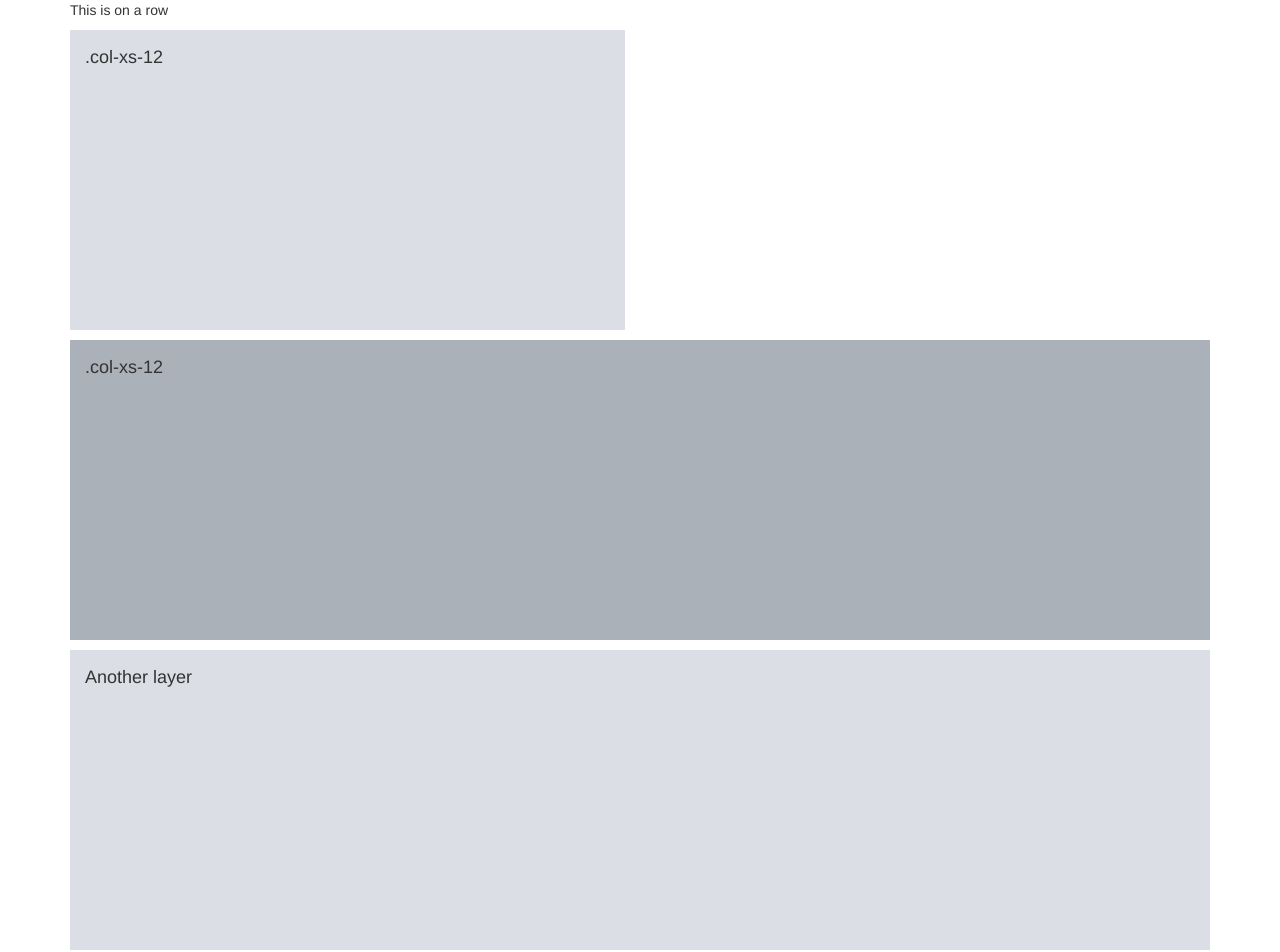
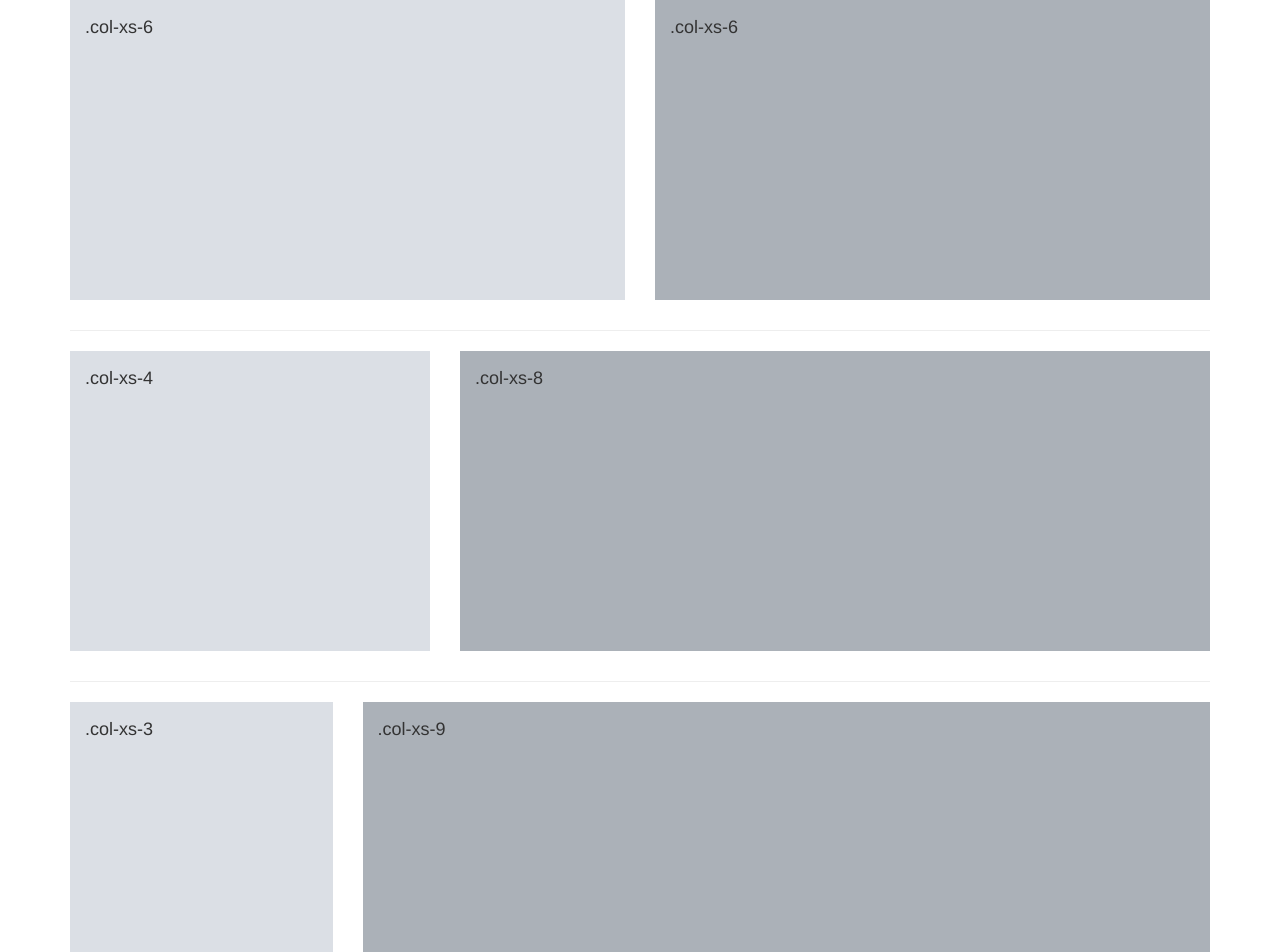
Before and after one commit to AABoachie/Bootstrap-Play, an Angular app in the folder ng-bootstrap-play/: page / in a window 1280 px wide. Shown: the top 952 px of the page. Built offline with nearby package versions, Linux system fonts and the light colour scheme.

Commit message:
playing with columns

```diff
--- a/ng-bootstrap-play/src/app/app.component.html
+++ b/ng-bootstrap-play/src/app/app.component.html
@@ -2,28 +2,49 @@
 <html lang="en" dir="ltr">
   <head>
     <meta charset="utf-8">
-    <title>Playing with Bootstrap</title>
+    <title>Bootstrap Example, Rows with multiple devices</title>
   </head>
   <body>
     <div class="container">
-        <div class="row">
-          <div class="col-xs-12 col-lg-6">
-            <p>This is on a row</p>
-            <div class="demo-content">.col-xs-12</div>
+      <!-- row1 -->
+      <div class="row">
+        <div class="col-sm-6">
+          <div class="demo-content">
+            .col-xs-6
           </div>
         </div>
-        <div class="row">
-          <div class="col-xs-3 col-lg-12">
-            <div class="demo-content bg-alt">.col-xs-12</div>
+        <div class="col-sm-6">
+          <div class="demo-content bg-alt">
+            .col-xs-6
           </div>
         </div>
-        <div class="row">
-          <div class="col-xs-12 ">
-            <div class="demo-content">
-              <p>Another layer</p>
-            </div>
+      </div>
+      <hr>
+      <!-- row2 -->
+      <div class="row">
+        <div class="col-sm-4">
+          <div class="demo-content">
+            .col-xs-4
           </div>
         </div>
+        <div class="col-sm-8">
+          <div class="demo-content bg-alt">
+            .col-xs-8
+          </div>
+        </div>
+      </div>
+      <hr>
+      <!-- row3 -->
+      <div class="row">
+        <div class="col-sm-3">
+          <div class="demo-content">.col-xs-3</div>
+        </div>
+        <div class="col-sm-9">
+          <div class="demo-content bg-alt">
+            .col-xs-9
+          </div>
+        </div>
+      </div>
     </div>
   </body>
 </html>
--- a/ng-bootstrap-play/src/styles.css
+++ b/ng-bootstrap-play/src/styles.css
@@ -1,4 +1,3 @@
-/* You can add global styles to this file, and also import other style files */
 .demo-content{
       padding: 15px;
       font-size: 18px;
```
